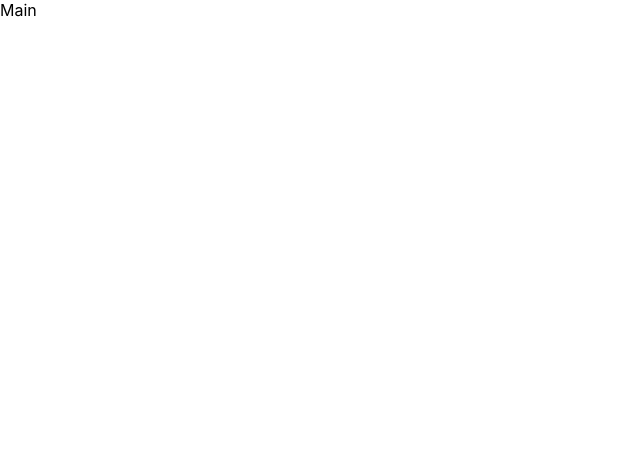
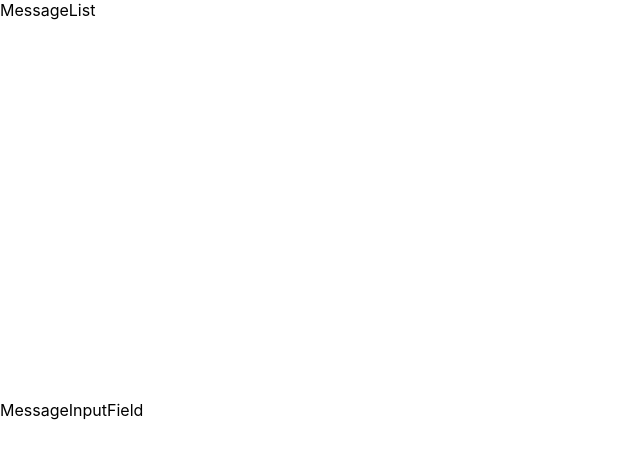
Before and after one commit to Gandalf925/Gandalf-Chat-app, a React (Create React App) app: page / in a window 1280 px wide. Shown: the top 458 px of the page, without its empty margins (0-640 px from the left). Built offline with nearby package versions, Linux system fonts and the light colour scheme.

Commit message:
apply grid layout

```diff
--- a/src/components/Main.jsx
+++ b/src/components/Main.jsx
@@ -1,7 +1,25 @@
 import React from 'react';
+import { makeStyles } from '@material-ui/core//styles';
 
-const Main = () => {
-  return <div>Main</div>;
+import MessageInputField from './MessageInputField';
+import MessageList from './MessageList';
+
+const useStyles = makeStyles({
+  root: {
+    display: 'grid',
+    height: '100vh',
+    gridtemplateRows: '1fr auto',
+  },
+});
+
+const Main = ({ name }) => {
+  const classes = useStyles();
+  return (
+    <div className={classes.root}>
+      <MessageList />
+      <MessageInputField name={name} />
+    </div>
+  );
 };
 
 export default Main;
--- /dev/null
+++ b/src/components/MessageInputField.jsx
@@ -0,0 +1,7 @@
+import React from 'react';
+
+const MessageInputField = () => {
+  return <div>MessageInputField</div>;
+};
+
+export default MessageInputField;
--- /dev/null
+++ b/src/components/MessageList.jsx
@@ -0,0 +1,7 @@
+import React from 'react';
+
+const MessageList = () => {
+  return <div>MessageList</div>;
+};
+
+export default MessageList;
```
